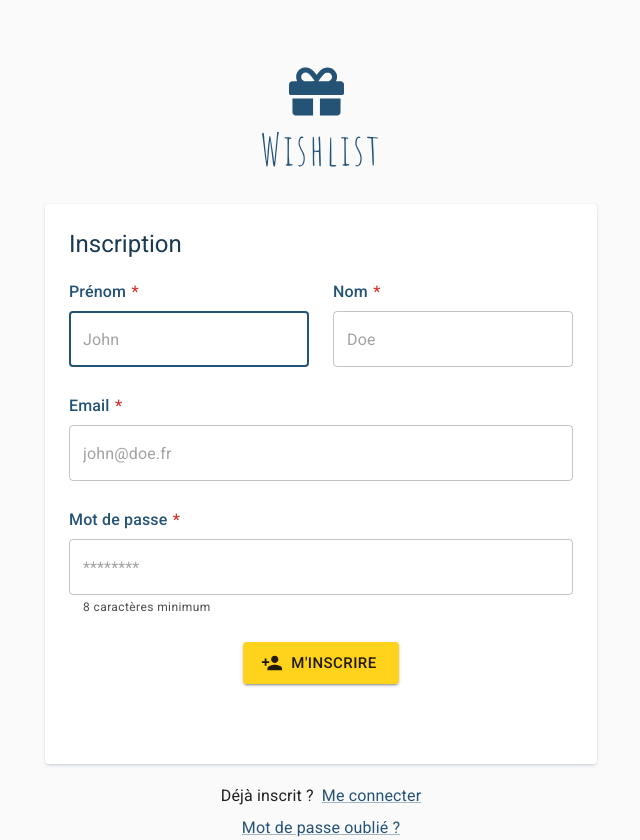
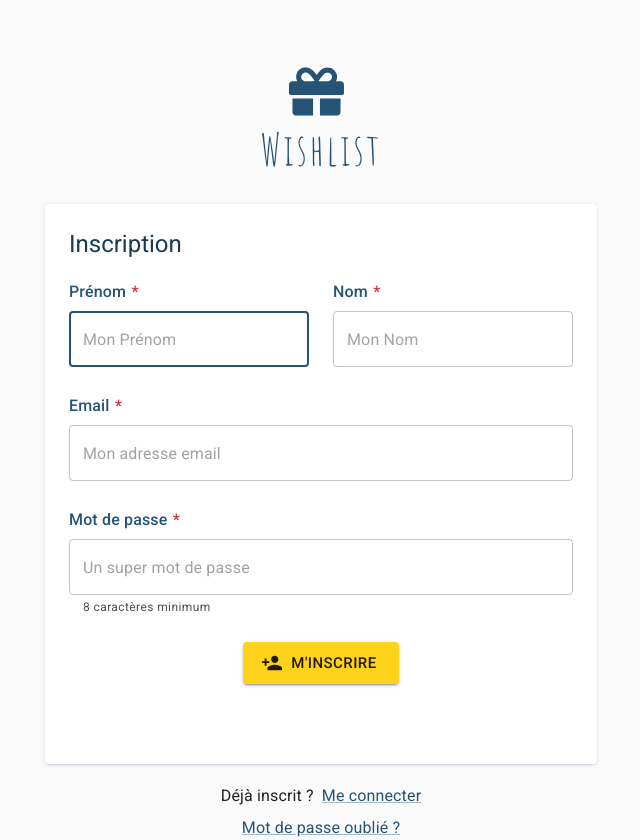
Before and after one commit to ugho49/wishlist, a React (Vite) app in the folder apps/front/: page /register in a window 1280 px wide. Shown: the whole page, without its empty margins (319-959 px from the left). Built offline with nearby package versions, Linux system fonts and the light colour scheme.

Commit message:
feat: change placeholders

```diff
--- a/apps/front/src/components/auth/LoginPage.tsx
+++ b/apps/front/src/components/auth/LoginPage.tsx
@@ -27,7 +27,7 @@ export const LoginPage = () => {
       setTokens({
         accessToken: param.access_token,
         refreshToken: param.refresh_token,
-      })
+      }),
     );
   };
 
@@ -78,7 +78,7 @@ export const LoginPage = () => {
               required
               fullWidth
               disabled={loading}
-              placeholder="john@doe.fr"
+              placeholder="Entrer l'email que vous avez utilisé lors de l'inscription"
               autoComplete="email"
               autoFocus={email === ''}
               value={email}
@@ -90,7 +90,7 @@ export const LoginPage = () => {
             <TextField
               required
               fullWidth
-              placeholder="********"
+              placeholder="Mon mot de passe"
               type="password"
               autoFocus={email !== ''}
               disabled={loading}
--- a/apps/front/src/components/auth/RegisterPage.tsx
+++ b/apps/front/src/components/auth/RegisterPage.tsx
@@ -30,7 +30,7 @@ export const RegisterPage = () => {
       setTokens({
         accessToken: param.access_token,
         refreshToken: param.refresh_token,
-      })
+      }),
     );
   };
 
@@ -83,7 +83,7 @@ export const RegisterPage = () => {
                 value={firstname}
                 autoFocus
                 inputProps={{ maxLength: 50 }}
-                placeholder="John"
+                placeholder="Mon Prénom"
                 autoComplete="given-name"
                 helperText={<CharsRemaining max={50} value={firstname} />}
                 onChange={(e) => setFirstname(e.target.value)}
@@ -98,7 +98,7 @@ export const RegisterPage = () => {
                 fullWidth
                 value={lastname}
                 inputProps={{ maxLength: 50 }}
-                placeholder="Doe"
+                placeholder="Mon Nom"
                 autoComplete="family-name"
                 helperText={<CharsRemaining max={50} value={lastname} />}
                 onChange={(e) => setLastname(e.target.value)}
@@ -113,7 +113,7 @@ export const RegisterPage = () => {
               required
               fullWidth
               disabled={loading}
-              placeholder="john@doe.fr"
+              placeholder="Mon adresse email"
               autoComplete="email"
               value={email}
               inputProps={{ maxLength: 200 }}
@@ -126,7 +126,7 @@ export const RegisterPage = () => {
             <TextField
               required
               fullWidth
-              placeholder="********"
+              placeholder="Un super mot de passe"
               type="password"
               disabled={loading}
               autoComplete="new-password"
--- a/apps/front/src/components/event/EventListPage.tsx
+++ b/apps/front/src/components/event/EventListPage.tsx
@@ -34,8 +34,6 @@ export const EventListPage = () => {
       setCurrentPage(value.pagination.page_number);
     }
   }, [value]);
-
-  console.log({ queryParams });
 
   return (
     <Box>
--- a/apps/front/src/components/wishlist/CreateWishlistPage.tsx
+++ b/apps/front/src/components/wishlist/CreateWishlistPage.tsx
@@ -129,7 +129,7 @@ export const CreateWishlistPage = () => {
                   fullWidth
                   value={title}
                   inputProps={{ maxLength: 100 }}
-                  placeholder="Ma super liste"
+                  placeholder="Nom de ma liste"
                   helperText={<CharsRemaining max={100} value={title} />}
                   onChange={(e) => setTitle(e.target.value)}
                 />
```
